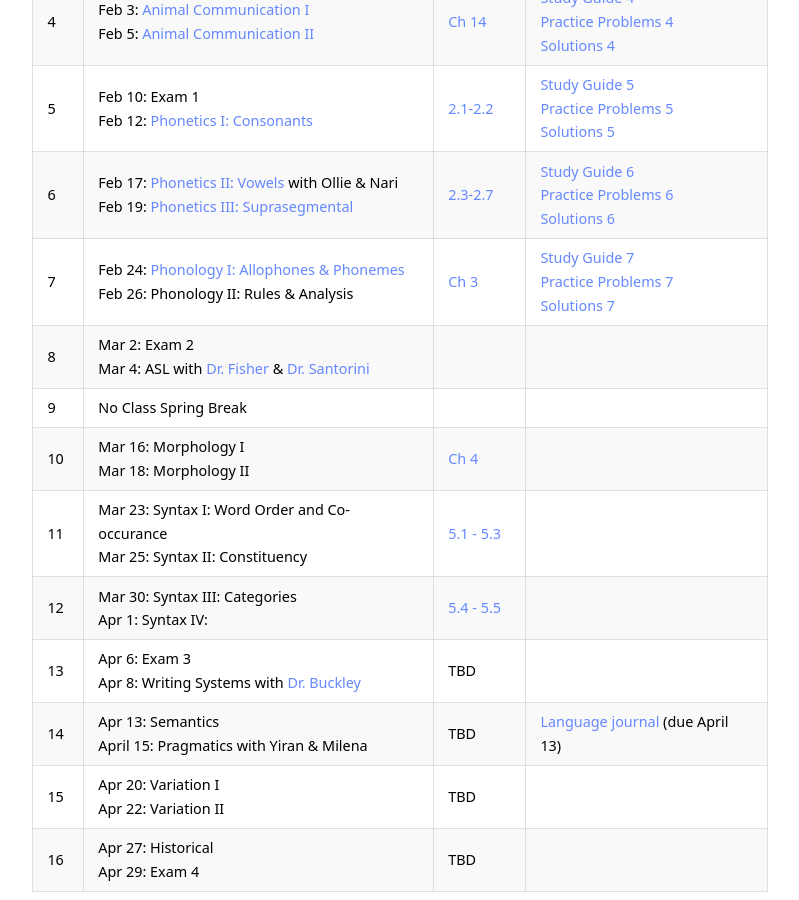
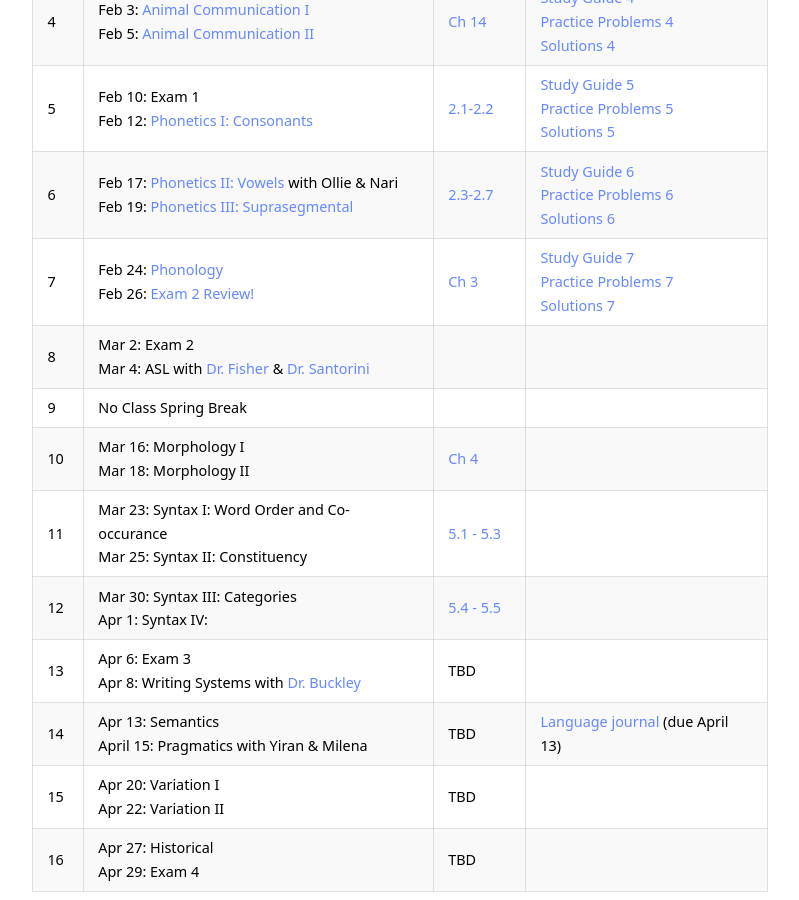
Before and after one commit to kschuler/ling001, a Jekyll site: the page built from index.md, in a window 1280 px wide and 900 px high, scrolled down 2623 px. Shown: the whole window, without its empty margins (240-1039 px from the left). Built offline with Jekyll 4.4.1, drawn with Linux system fonts in a browser that asks for light colours.

Commit message:
Update index.md

```diff
--- a/index.md
+++ b/index.md
@@ -67,7 +67,7 @@ Wk  | Lecture | Readings | Resources
 4 | Feb 3: [Animal Communication I](resources/Ling001-20A-05-AnimalCommunication.pdf)<br>Feb 5: [Animal Communication II](resources/Ling001-20A-06-AnimalCommunication2.pdf)   | [Ch 14](https://app.perusall.com/courses/intro-to-linguistics-1/chapter-14-13?assignmentId=7ag64J2jqfoSDxxoo&part=1) | [Study Guide 4](resources/studyguide-week4.pdf)<br>[Practice Problems 4](resources/practiceproblems-week4.pdf)<br>[Solutions 4](resources/solutions-week4.pdf)
 5 | Feb 10: **Exam 1** <br> Feb 12: [Phonetics I: Consonants](resources/Ling001-20A-07-Consonants.pdf)| [2.1-2.2](https://app.perusall.com/courses/intro-to-linguistics-1/chapter-2-2-0-to-2-2?assignmentId=39n2C4wgg4umcp5Kz&part=1) | [Study Guide 5](resources/studyguide-week5.pdf)<br>[Practice Problems 5](resources/practiceproblems-week5.pdf)<br>[Solutions 5](resources/solutions-week5.pdf)
 6 | Feb 17: [Phonetics II: Vowels](resources/Ling001-20A-08-Vowels.pdf) with Ollie & Nari<br>Feb 19: [Phonetics III: Suprasegmental](resources/Ling001-20A-09-Supraseg.pdf) | [2.3-2.7](https://app.perusall.com/courses/intro-to-linguistics-1/chapter-2-2-3-to-2-7?assignmentId=yzAbFgYmhd9ax6sLy&part=1) | [Study Guide 6](resources/studyguide-week6.pdf) <br> [Practice Problems 6](resources/practiceproblems-week6.pdf)<br> [Solutions 6](resources/solutions-week6.pdf)
-7 | Feb 24: [Phonology I: Allophones & Phonemes](resources/Ling001-20A-10-PhonologyI.pdf)<br>Feb 26: Phonology II: Rules & Analysis | [Ch 3](https://app.perusall.com/courses/intro-to-linguistics-1/chapter-3-3-1-to-3-5?assignmentId=HKF3XuDMARwyE6Wt8&part=1)| [Study Guide 7](resources/studyguide-week7.pdf)<br>[Practice Problems 7](resources/practiceproblems-week7.pdf)<br>[Solutions 7](resources/soultions-week7.pdf)
+7 | Feb 24: [Phonology](resources/Ling001-20A-10-PhonologyI.pdf)<br>Feb 26: [Exam 2 Review!](resources/Ling001-20A-11-Exam2Review.pdf) | [Ch 3](https://app.perusall.com/courses/intro-to-linguistics-1/chapter-3-3-1-to-3-5?assignmentId=HKF3XuDMARwyE6Wt8&part=1)| [Study Guide 7](resources/studyguide-week7.pdf)<br>[Practice Problems 7](resources/practiceproblems-week7.pdf)<br>[Solutions 7](resources/soultions-week7.pdf)
 8 | Mar 2: **Exam 2** <br>Mar 4: ASL with [Dr. Fisher](https://web.sas.upenn.edu/asl-deafstudies/) & [Dr. Santorini](https://www.ling.upenn.edu/~beatrice/)|  |
 9 | **No Class Spring Break** |  |
 10 | Mar 16: Morphology I<br>Mar 18: Morphology II | [Ch 4](https://app.perusall.com/courses/intro-to-linguistics-1/chapter-4-4-1-4-5?assignmentId=pxa2xEZE3KQXDioBC&part=1) |
```
